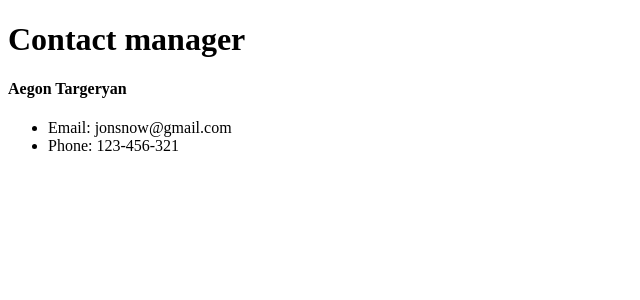
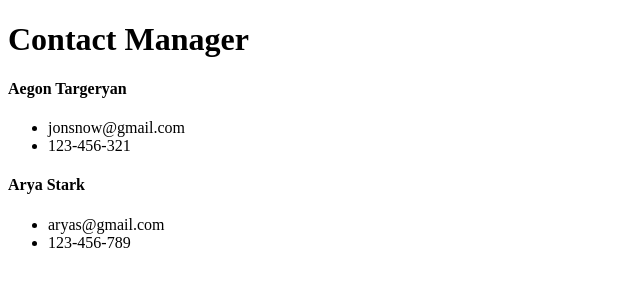
Before and after one commit to EliTu/React-Front-to-Back-course-repo, a React (Create React App) app in the folder contactmanager/: page / in a window 1280 px wide. Shown: the top 300 px of the page, without its empty margins (0-640 px from the left). Built offline with nearby package versions, Linux system fonts and the light colour scheme.

Commit message:
Finished lecture 17, generated props

```diff
--- a/contactmanager/src/App.js
+++ b/contactmanager/src/App.js
@@ -7,8 +7,17 @@ import Header from './componenets/Header';
 function App() {
 	return (
 		<div className="App">
-			<Header />
-			<Contact />
+			<Header branding="Contact Manager" />
+			<Contact
+				name="Aegon Targeryan"
+				email="jonsnow@gmail.com"
+				phone="123-456-321"
+			/>
+			<Contact
+				name="Arya Stark"
+				email="aryas@gmail.com"
+				phone="123-456-789"
+			/>
 		</div>
 	);
 }
--- a/contactmanager/src/componenets/Contact.js
+++ b/contactmanager/src/componenets/Contact.js
@@ -2,12 +2,13 @@ import React, { Component } from 'react';
 
 class Contact extends Component {
 	render() {
+		const { name, email, phone } = this.props;
 		return (
 			<div>
-				<h4>Aegon Targeryan</h4>
+				<h4>{name}</h4>
 				<ul>
-					<li>Email: jonsnow@gmail.com</li>
-					<li>Phone: 123-456-321</li>
+					<li>{email}</li>
+					<li>{phone}</li>
 				</ul>
 			</div>
 		);
--- a/contactmanager/src/componenets/Header.js
+++ b/contactmanager/src/componenets/Header.js
@@ -1,9 +1,10 @@
 import React from 'react';
 
-const Header = () => {
+const Header = props => {
+	const { branding } = props;
 	return (
 		<div>
-			<h1>Contact manager</h1>
+			<h1>{branding}</h1>
 		</div>
 	);
 };
```
Also changed, not shown: 1 other file (tests, documents, lock files or other folders).
